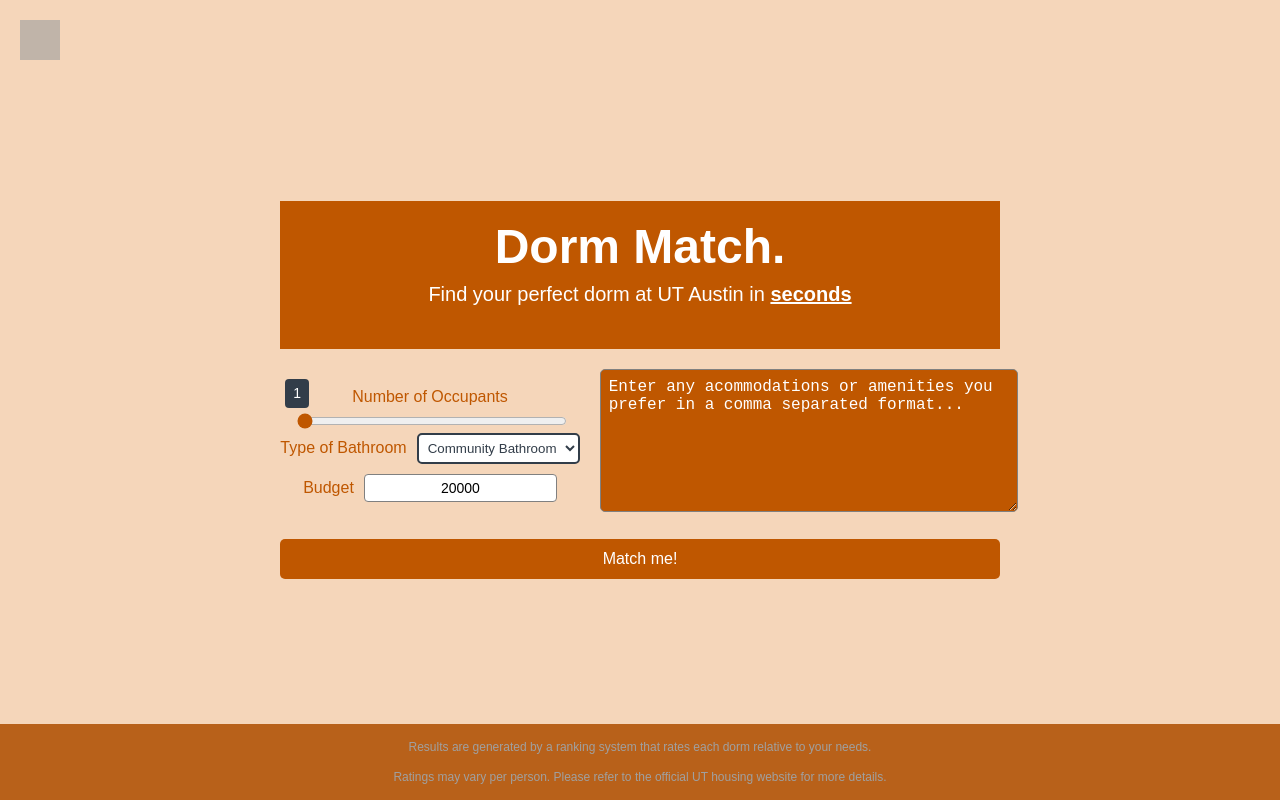
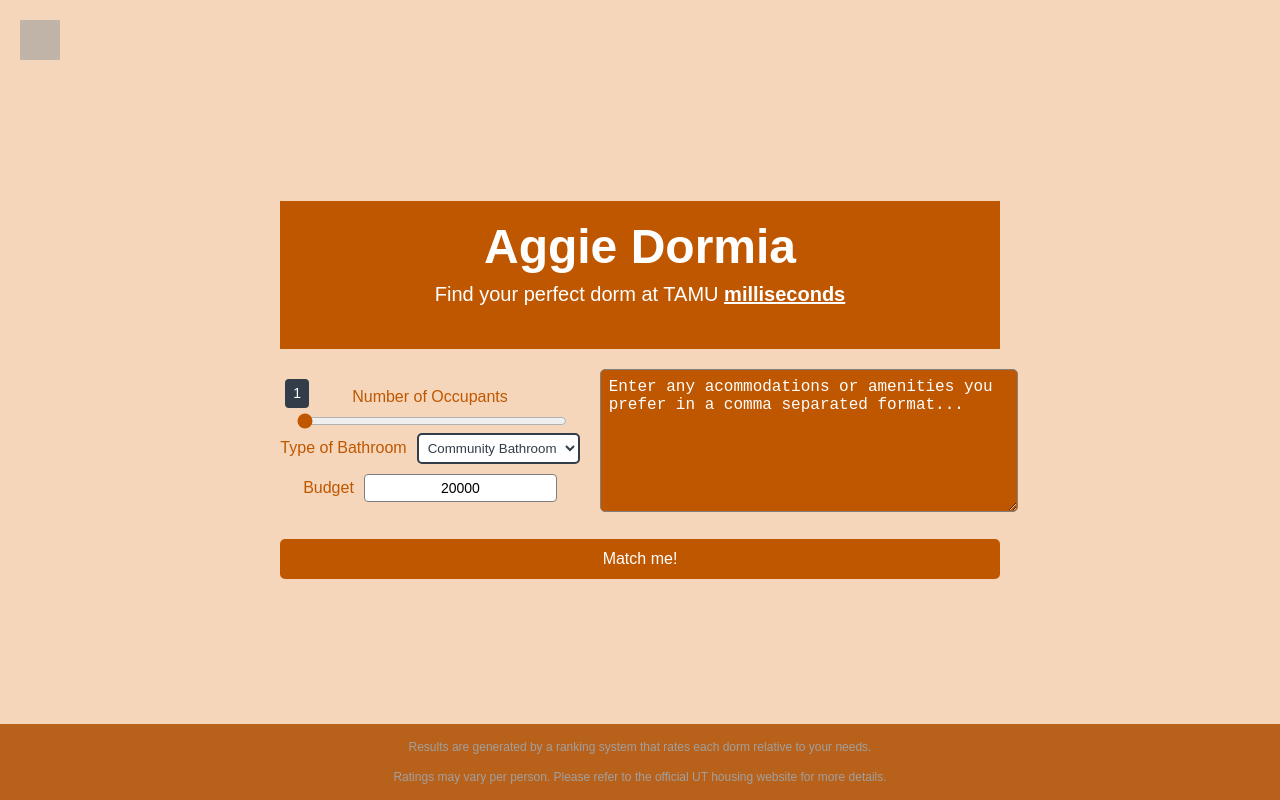
Before and after one commit to SurajSinghM/AggieRoomie, a React (Vite) app: page / in a window 1280 px wide. Built offline with nearby package versions, Linux system fonts and the light colour scheme; no server answers; grey boxes are pictures that could not be loaded.

Commit message:
Update App.jsx

```diff
--- a/src/App.jsx
+++ b/src/App.jsx
@@ -106,9 +106,9 @@ const handleAccommodationChange = (event) => {
 
       <div className="header-container">
           <div className="header-content">
-              <h1 className="main-title">Dorm Match.</h1>
+              <h1 className="main-title">Aggie Dormia</h1>
               <p className="subtitle">
-                  Find your perfect dorm at UT Austin in <span className="highlight-text">seconds</span>
+                  Find your perfect dorm at TAMU <span className="highlight-text">milliseconds</span>
               </p>
           </div>
       </div>
```
